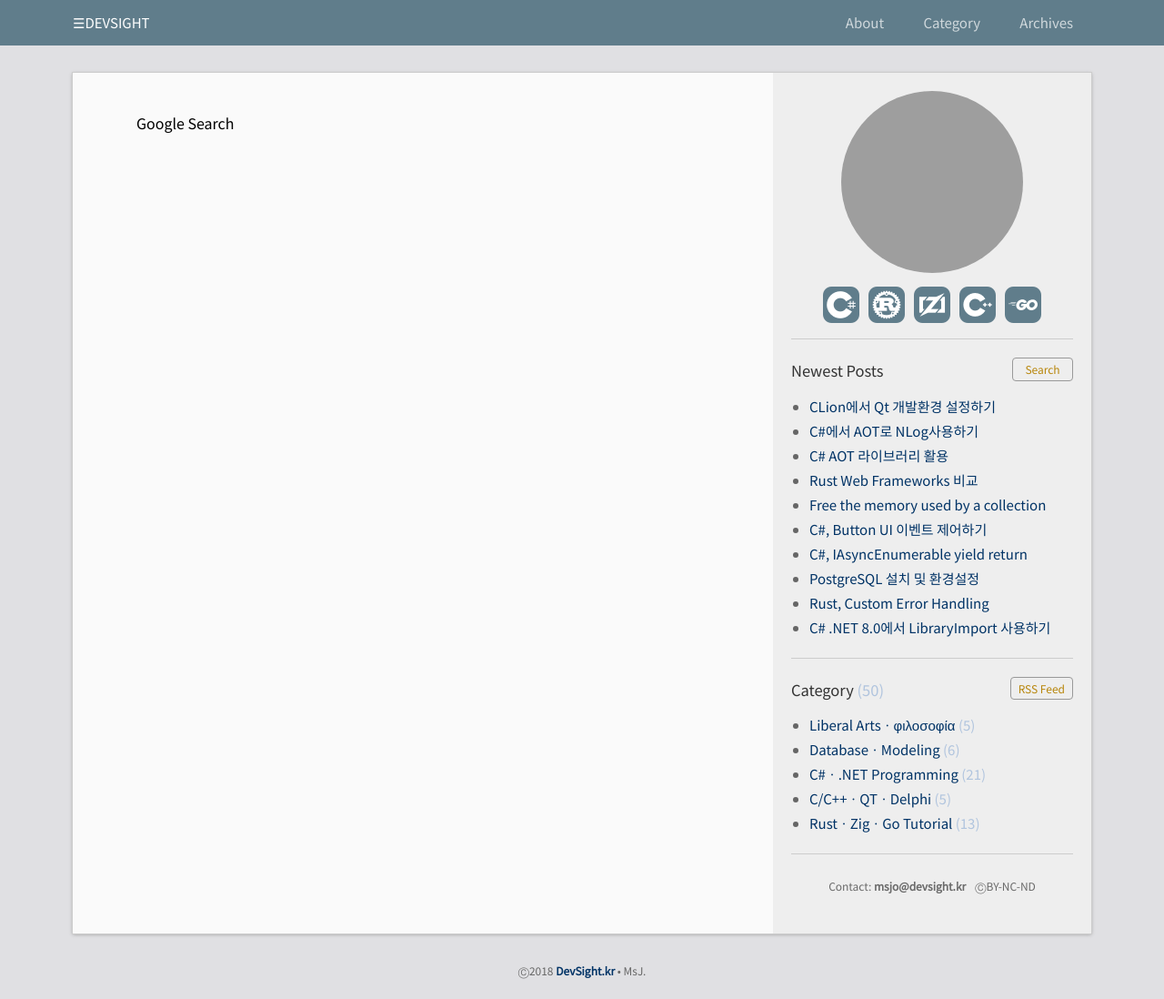
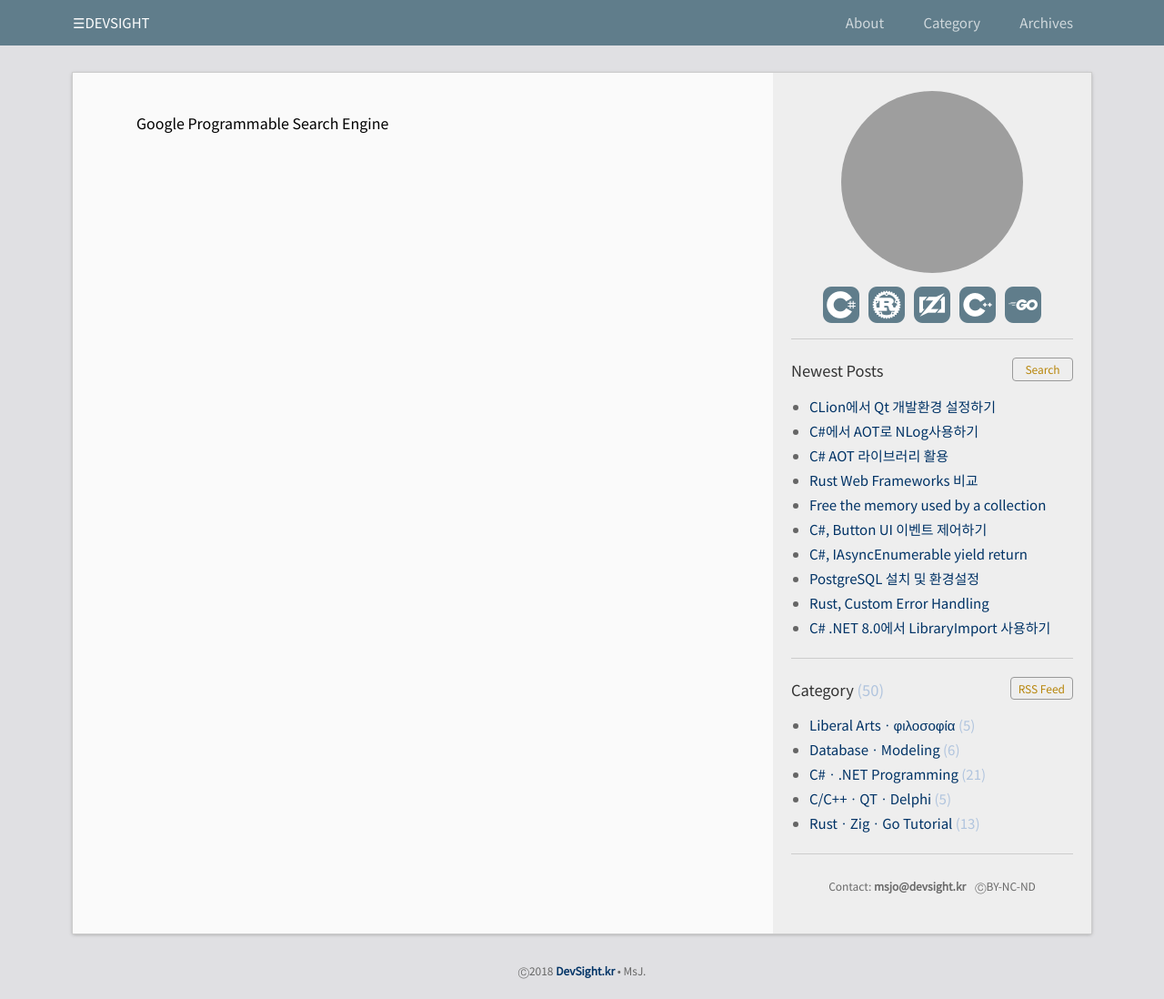
Before and after one commit to DebugJO/rustlang, a Jekyll site: the page built from gsearch.html, in a window 1280 px wide. Shown: the whole page at 91% size. Built offline with Jekyll 4.4.1, drawn with Linux system fonts in a browser that asks for light colours; comment, search, counter and statistics services are not loaded; grey boxes are pictures that could not be loaded.

Commit message:
Update gsearch.html

```diff
--- a/gsearch.html
+++ b/gsearch.html
@@ -6,7 +6,7 @@ nav_exclude: true
 ---
 
 <div class="home">
-	<h1 style="font-size:16px; margin-left: 40px;">Google Search</h1>
+	<h1 style="font-size:16px; margin-left: 40px;">Google Programmable Search Engine</h1>
 </div>
 
 <style>
```
